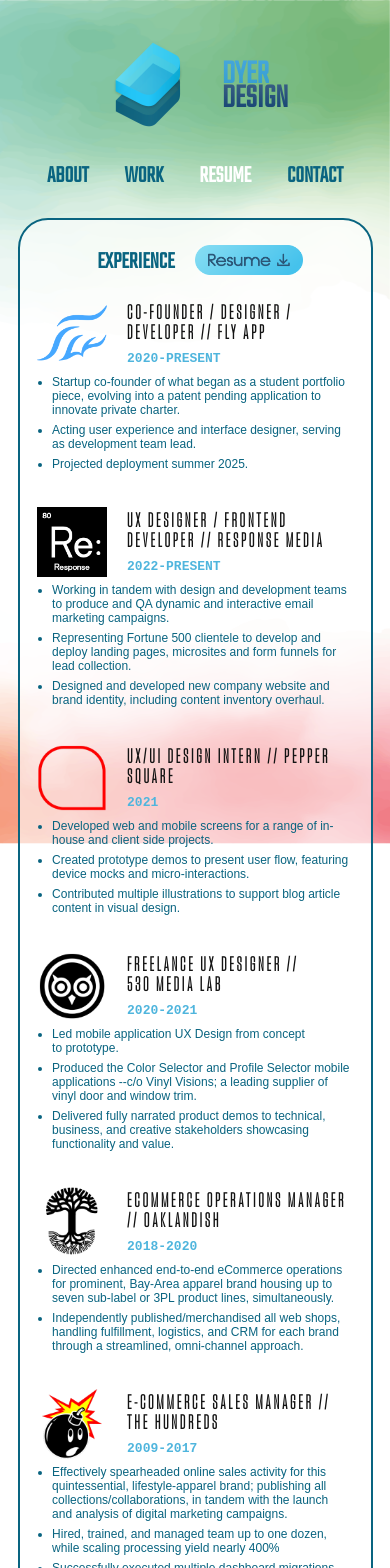
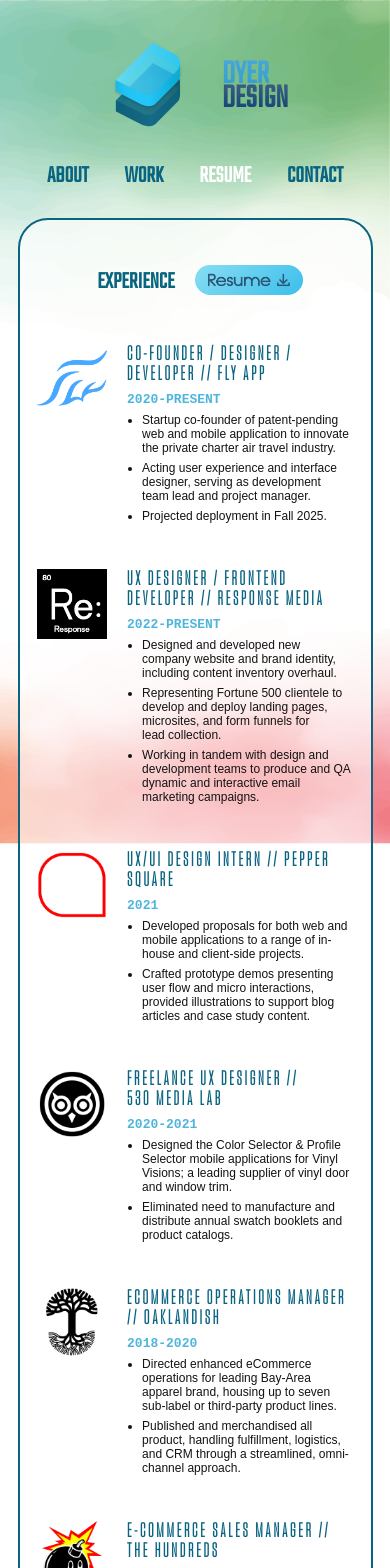
Before and after one commit to djdyer/dyer-design, a React (Create React App) app: page /resume in a window 390 px wide. Shown: the top 1568 px of the page. Built offline with nearby package versions, Linux system fonts and the light colour scheme.

Commit message:
fixed things

```diff
--- a/src/App.css
+++ b/src/App.css
@@ -70,12 +70,14 @@
   align-items: center;
   width: 80%;
   margin: auto;
+  max-width: 1200px;
 }
 
 /* NAVIGATION */
 header {
   display: flex;
   flex-direction: row;
+  margin: auto;
   width: 100vw;
   padding: 30px 0px;
   height: fit-content;
@@ -95,6 +97,7 @@
 
 #header {
   width: 80%;
+  max-width: 1200px;
   margin: auto;
 }
 
@@ -283,11 +286,16 @@
   filter: drop-shadow(0 0 0);
 }
 
+.deck {
+  width: 100%;
+  height: auto;
+}
+
 /* RESUME PAGE */
 .experience-item {
   width: 80%;
   margin: auto;
-  margin: 15px auto;
+  margin: 20px auto;
 }
 
 #resume-experience,
@@ -315,7 +323,7 @@
   flex-direction: column;
   align-self: center;
   text-align: center;
-  margin-top: 20px;
+  margin: 40px 0 20px 0;
 }
 
 .centerTitle h1 {
@@ -337,7 +345,7 @@
   font-size: 21pt;
   line-height: 21pt;
   font-weight: 900;
-  color: rgb(19, 19, 19);
+  color: var(--dark);
   margin-bottom: 8px;
   margin-top: 0px;
 }
@@ -361,7 +369,11 @@
   font-weight: 100;
   font-size: 14px;
   margin: 0px;
-  color: var(--dark);
+  color: rgb(19, 19, 19);
+}
+
+h5 {
+  margin-top: 8px;
 }
 
 ul {
@@ -372,14 +384,10 @@
   margin: 6px 0px;
 }
 
-h5 {
-  margin-top: 8px;
-}
-
 .flexwork {
   display: flex;
   flex-direction: row;
-  align-items: center;
+  align-items: flex-start;
 }
 
 .title-year {
@@ -529,7 +537,7 @@
   flex-direction: column;
   align-content: center;
   justify-content: space-around;
-  background-color: rgba(9, 100, 128, 0.1);
+  background-color: var(--dark);
   height: auto;
   padding: 40px;
   margin: auto;
@@ -566,6 +574,7 @@
   box-shadow: 0px 1px 7px rgb(15, 24, 48);
 }
 
+/* FOOTER */
 footer {
   position: relative;
   bottom: 0;
@@ -589,7 +598,6 @@
   letter-spacing: 2px;
 }
 
-/* FOOTER */
 .icon {
   width: auto;
   height: 50px;
@@ -611,38 +619,6 @@
   margin-top: 0;
 }
 
-@media screen and (min-width: 2200px) {
-  #work-page,
-  #resume-page,
-  #about-page,
-  #contact-page {
-    width: 50%;
-  }
-
-  #work-page,
-  #header {
-    width: 50%;
-  }
-
-  #resume-page {
-    width: 40%;
-  }
-
-  .work-entry {
-    height: 400px;
-    max-width: 700px;
-  }
-}
-
-@media screen and (min-width: 1800px) {
-  #header,
-  #work-page,
-  #resume-page,
-  #about-page {
-    width: 70%;
-  }
-}
-
 @media screen and (max-width: 1500px) {
   #header,
   #work-page {
@@ -655,10 +631,6 @@
     flex-direction: column;
     justify-content: flex-start;
     gap: 10px;
-  }
-
-  #about-page {
-    width: 50%;
   }
 
   .school-degree {
@@ -710,10 +682,6 @@
   #resume-page,
   #contact-page {
     width: 90%;
-  }
-
-  #about-page {
-    width: 70%;
   }
 
   #readMore {
--- a/src/components/pages/Resume.js
+++ b/src/components/pages/Resume.js
@@ -17,7 +17,7 @@
         <div className="centerTitle">
           <h1>EXPERIENCE</h1>
           <a
-            href="https://drive.google.com/file/d/16fyATD5keMQy_ocrODf3loSNcNQt35sR/view?usp=drive_link"
+            href="https://drive.google.com/file/d/1lZaU6OwGeTKj1H3leVrHYWPGkaZi0L6O/view?usp=sharing"
             target="_blank"
             rel="noreferrer"
           >
@@ -31,21 +31,22 @@
             <div className="title-year">
               <h2>CO-FOUNDER / DESIGNER / DEVELOPER // FLY APP</h2>
               <h4>2020-PRESENT</h4>
-            </div>
-          </div>
+
               <div className="bullets">
                 <ul>
                   <li>
-                Startup co-founder of what began as a student portfolio piece,
-                evolving into a patent pending application to innovate private
-                charter.
+                    Startup co-founder of patent-pending web and mobile
+                    application to innovate the private charter air
+                    travel&nbsp;industry.
                   </li>
                   <li>
                     Acting user experience and interface designer, serving as
-                development team lead.
+                    development team lead and project manager.
                   </li>
-              <li>Projected deployment summer 2025.</li>
+                  <li>Projected deployment in Fall 2025.</li>
                 </ul>
+              </div>
+            </div>
           </div>
         </div>
 
@@ -59,23 +60,25 @@
             <div className="title-year">
               <h2>UX DESIGNER / FRONTEND DEVELOPER // RESPONSE MEDIA</h2>
               <h4>2022-PRESENT</h4>
-            </div>
-          </div>
               <div className="bullets">
                 <ul>
                   <li>
-                Working in tandem with design and development teams to produce
-                and QA dynamic and interactive email marketing&nbsp;campaigns.
+                    Designed and developed new company website and brand
+                    identity, including content inventory&nbsp;overhaul.
                   </li>
                   <li>
-                Representing Fortune 500 clientele to develop and deploy landing
-                pages, microsites and form funnels for lead collection.
+                    Representing Fortune 500 clientele to develop and deploy
+                    landing pages, microsites, and form funnels for
+                    lead&nbsp;collection.
                   </li>
                   <li>
-                Designed and developed new company website and brand identity,
-                including content inventory overhaul.
+                    Working in tandem with design and development teams to
+                    produce and QA dynamic and interactive email
+                    marketing&nbsp;campaigns.
                   </li>
                 </ul>
+              </div>
+            </div>
           </div>
         </div>
 
@@ -89,23 +92,21 @@
             <div className="title-year">
               <h2>UX/UI DESIGN INTERN // PEPPER SQUARE</h2>
               <h4>2021</h4>
-            </div>
-          </div>
+
               <div className="bullets">
                 <ul>
                   <li>
-                Developed web and mobile screens for a range of in-house and
-                client side&nbsp;projects.
+                    Developed proposals for both web and mobile applications to
+                    a range of in-house and client-side&nbsp;projects.
                   </li>
                   <li>
-                Created prototype demos to present user flow, featuring device
-                mocks and micro&#8209;interactions.
-              </li>
-              <li>
-                Contributed multiple illustrations to support blog article
-                content in visual&nbsp;design.
+                    Crafted prototype demos presenting user flow and micro
+                    interactions, provided illustrations to support blog
+                    articles and case study&nbsp;content.
                   </li>
                 </ul>
+              </div>
+            </div>
           </div>
         </div>
 
@@ -115,25 +116,21 @@
             <div className="title-year">
               <h2>FREELANCE UX DESIGNER // 530&nbsp;MEDIA&nbsp;LAB</h2>
               <h4>2020-2021</h4>
-            </div>
-          </div>
 
               <div className="bullets">
                 <ul>
                   <li>
-                Led mobile application UX Design from concept to&nbsp;prototype.
-              </li>
-              <li>
-                Produced the Color Selector and Profile Selector mobile
-                applications --c/o Vinyl Visions; a leading supplier of vinyl
+                    Designed the Color Selector & Profile Selector mobile
+                    applications for Vinyl Visions; a leading supplier of vinyl
                     door and window&nbsp;trim.
                   </li>
                   <li>
-                Delivered fully narrated product demos to technical, business,
-                and creative stakeholders showcasing functionality
-                and&nbsp;value.
+                    Eliminated need to manufacture and distribute annual swatch
+                    booklets and product&nbsp;catalogs.
                   </li>
                 </ul>
+              </div>
+            </div>
           </div>
         </div>
 
@@ -143,22 +140,22 @@
             <div className="title-year">
               <h2>ECOMMERCE OPERATIONS MANAGER // OAKLANDISH</h2>
               <h4>2018-2020</h4>
-            </div>
-          </div>
 
               <div className="bullets">
                 <ul>
                   <li>
-                Directed enhanced end-to-end eCommerce operations for prominent,
-                Bay-Area apparel brand housing up to seven sub-label or 3PL
-                product lines,&nbsp;simultaneously.
+                    Directed enhanced eCommerce operations for leading Bay-Area
+                    apparel brand, housing up to seven sub-label or third-party
+                    product&nbsp;lines.
                   </li>
                   <li>
-                Independently published/merchandised all web shops, handling
-                fulfillment, logistics, and CRM for each brand through a
-                streamlined, omni-channel&nbsp;approach.
+                    Published and merchandised all product, handling
+                    fulfillment, logistics, and CRM through a streamlined,
+                    omni-channel&nbsp;approach.
                   </li>
                 </ul>
+              </div>
+            </div>
           </div>
         </div>
 
@@ -168,26 +165,26 @@
             <div className="title-year">
               <h2>E-COMMERCE SALES MANAGER // THE&nbsp;HUNDREDS</h2>
               <h4>2009-2017</h4>
-            </div>
-          </div>
+
               <div className="bullets">
                 <ul>
                   <li>
-                Effectively spearheaded online sales activity for this
-                quintessential, lifestyle-apparel brand; publishing all
-                collections/collaborations, in tandem with the launch and
-                analysis of digital marketing&nbsp;campaigns.
+                    Spearheaded online sales activity, publishing all
+                    collections in tandem with launch and analysis of digital
+                    marketing&nbsp;campaigns.
                   </li>
                   <li>
-                Hired, trained, and managed team up to one dozen, while scaling
-                processing yield nearly&nbsp;400%
+                    Hired, trained, and managed team of up to a dozen team
+                    members, while scaling processing yield nearly&nbsp;400%.
                   </li>
                   <li>
-                Successfully executed multiple dashboard migrations, platform
-                integrations, and website redesigns; serving as liaison to
-                third-party development&nbsp;agencies.
+                    Executed dashboard migrations, platform integrations, and
+                    site redesigns, serving as executive liaison to
+                    third-party&nbsp;developers.
                   </li>
                 </ul>
+              </div>
+            </div>
           </div>
         </div>
 
@@ -203,23 +200,25 @@
                 CO-FOUNDER / CREATIVE DIRECTOR // PRESTIGE&nbsp;MUSIC&nbsp;GROUP
               </h2>
               <h4>2007-Present</h4>
-            </div>
-          </div>
+
               <div className="bullets">
                 <ul>
                   <li>
-                Impassioned director of established record label featuring music
-                catalogs available in both digital and physical formats.
+                    Impassioned director of established record label featuring
+                    music catalogs available in both digital and physical
+                    formats.
                   </li>
                   <li>
-                Established web presence across key platforms, coupled with a
-                comprehensive rebranding initiative.
+                    Established web presence across key platforms, coupled with
+                    a comprehensive rebranding initiative.
                   </li>
                   <li>
                     Launched partnership with Triple Vision Record
                     Distribution--Rotterdam, to break into European market.
                   </li>
                 </ul>
+              </div>
+            </div>
           </div>
         </div>
       </section>
```
Also changed, not shown: src/components/pages/About.js (+12 -12 lines), src/components/pages/work-details/FlyAppDetail.js (+5 -33 lines). Lines whose indentation alone changed are shown as unchanged.
